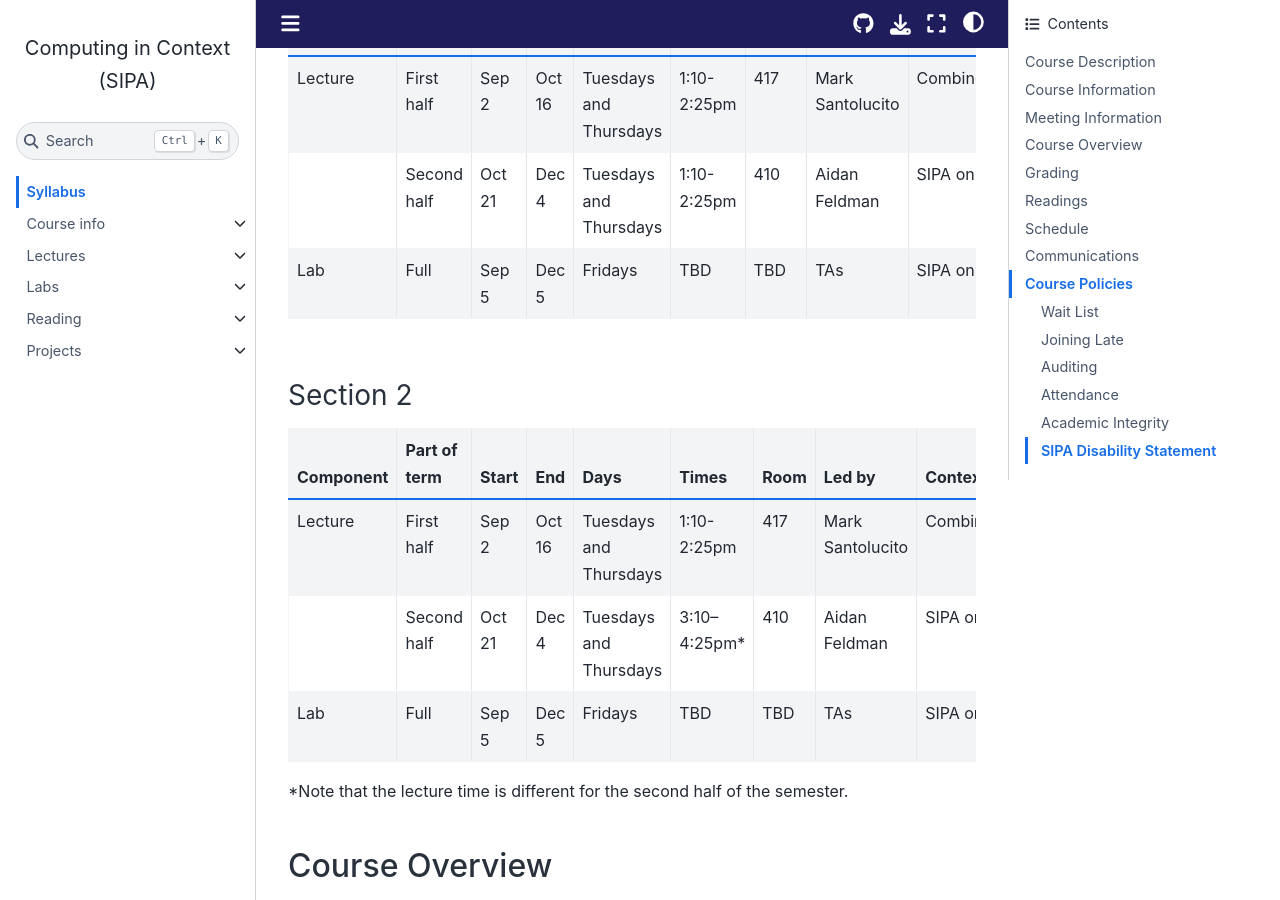
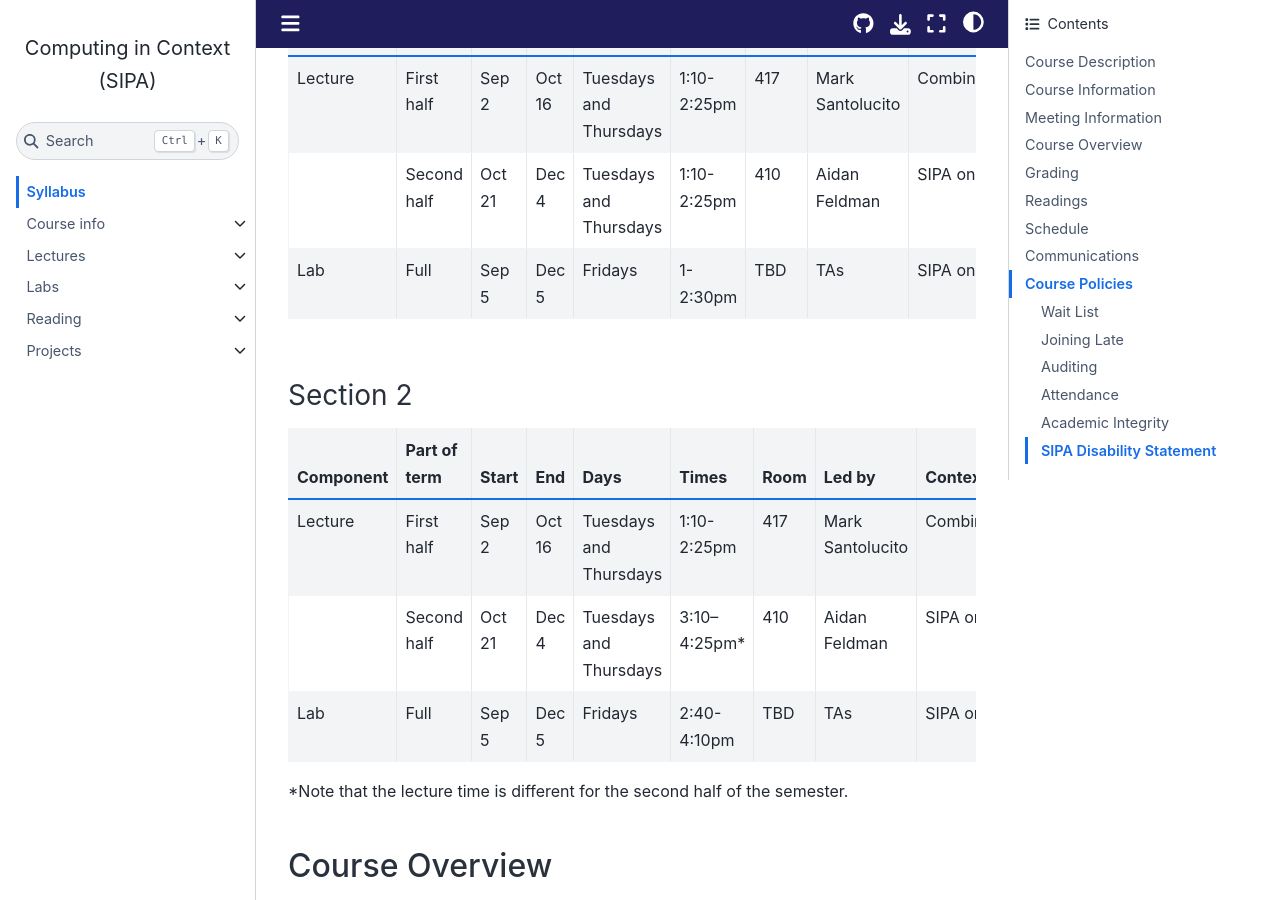
Before and after one commit to afeld/computing-in-context, a Jupyter Book: the page built from index.md, in a window 1280 px wide and 900 px high, scrolled down 1709 px. Built offline with Jupyter Book 1.0.4 settings and Sphinx 7.4.7 and the Sphinx Book theme 1.1.4, drawn with Linux system fonts in a browser that asks for light colours; pages that are not in the unit, such as notebooks, are missing from menus; comment, search, counter and statistics services are not loaded.

Commit message:
set lab times

```diff
--- a/index.md
+++ b/index.md
@@ -46,7 +46,7 @@ Section 2:
 | --------- | ------------ | ------ | ------ | ---------------------- | ----------- | ---- | ---------------- | --------- |
 | Lecture   | First half   | Sep 2  | Oct 16 | Tuesdays and Thursdays | 1:10-2:25pm | 417  | Mark Santolucito | Combined  |
 |           | Second half  | Oct 21 | Dec 4  | Tuesdays and Thursdays | 1:10-2:25pm | 410  | Aidan Feldman    | SIPA only |
-| Lab       | Full         | Sep 5  | Dec 5  | Fridays                | TBD         | TBD  | TAs              | SIPA only |
+| Lab       | Full         | Sep 5  | Dec 5  | Fridays                | 1-2:30pm    | TBD  | TAs              | SIPA only |
 
 ### Section 2
 
@@ -54,7 +54,7 @@ Section 2:
 | --------- | ------------ | ------ | ------ | ---------------------- | ------------- | ---- | ---------------- | --------- |
 | Lecture   | First half   | Sep 2  | Oct 16 | Tuesdays and Thursdays | 1:10-2:25pm   | 417  | Mark Santolucito | Combined  |
 |           | Second half  | Oct 21 | Dec 4  | Tuesdays and Thursdays | 3:10–4:25pm\* | 410  | Aidan Feldman    | SIPA only |
-| Lab       | Full         | Sep 5  | Dec 5  | Fridays                | TBD           | TBD  | TAs              | SIPA only |
+| Lab       | Full         | Sep 5  | Dec 5  | Fridays                | 2:40-4:10pm   | TBD  | TAs              | SIPA only |
 
 \*Note that the lecture time is different for the second half of the semester.
 
```
